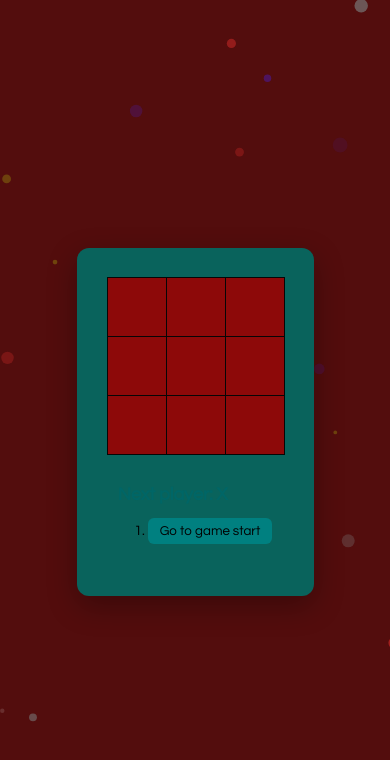
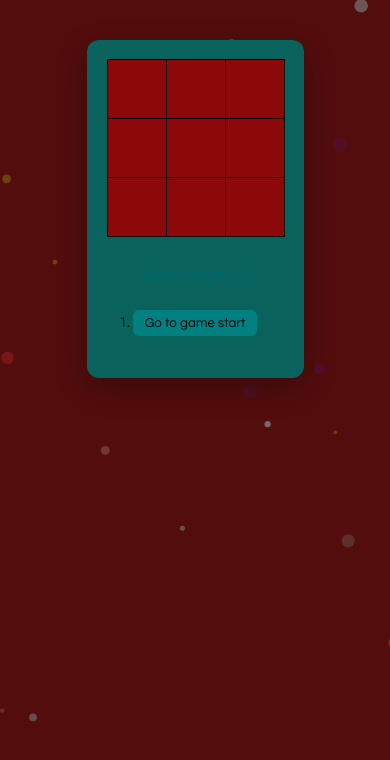
Before and after one commit to ayubsoaliha-SS/tic-toe, a React app: page / in a window 390 px wide. Built offline with nearby package versions, Linux system fonts and the light colour scheme.

Commit message:
updated ui

```diff
--- a/src/Game.css
+++ b/src/Game.css
@@ -153,12 +153,26 @@ ul {
 
 /* Mobile Responsiveness */
 @media (max-width: 600px) {
+  body {
+    align-items: flex-start; /* Prevent top cutoff when scrolling */
+    padding: 40px 0; /* Add space so it isn't stuck to the top notch */
+  }
   .game {
     flex-direction: column;
     align-items: center;
+    padding: 20px;
+    box-sizing: border-box;
+    max-width: 95vw;
   }
   .game-info {
     margin-left: 0;
     margin-top: 30px;
+    display: flex;
+    flex-direction: column;
+    align-items: center;
+  }
+  ol, ul {
+    padding-left: 0;
+    text-align: center;
   }
 }
```
